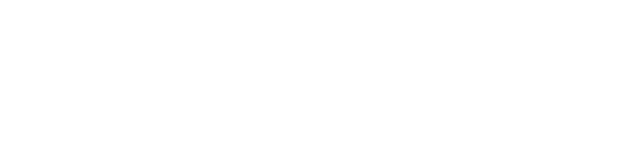
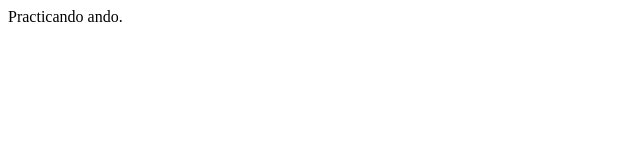
Before and after one commit to LuisD-DR/Para_practica_2, a plain HTML site: page index.html in a window 1280 px wide. Shown: the whole page, without its empty margins (0-640 px from the left). Drawn offline with Linux system fonts and the light colour scheme.

Commit message:
Primera línea con práctica

```diff
--- a/index.html
+++ b/index.html
@@ -6,6 +6,7 @@
     <title>Para practicar</title>
 </head>
 <body>
+    <div>Practicando ando.</div>
 
 </body>
 </html>
```
